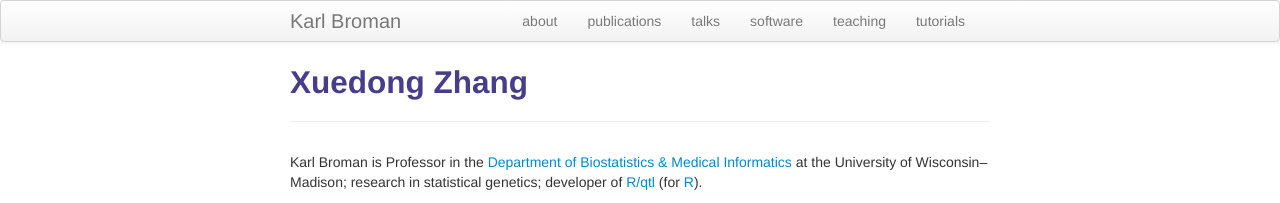
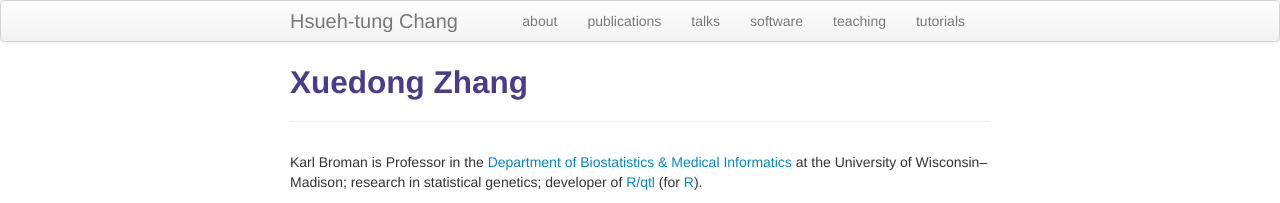
Before and after one commit to hsuehtchang/hsuehtchang.github.io, a Jekyll site: the page built from index.md, in a window 1280 px wide. Shown: the top 203 px of the page. Built offline with Jekyll 4.4.1, drawn with Linux system fonts in a browser that asks for light colours.

Commit message:
Update _config.yml

```diff
--- a/_config.yml
+++ b/_config.yml
@@ -8,15 +8,15 @@ highlighter: rouge
 # Themes are encouraged to use these universal variables
 # so be sure to set them if your theme uses them.
 #
-title : Karl Broman
+title : Hsueh-tung Chang
 author :
-  name : Karl Broman
-  email : kbroman@gmail.com
-  github : kbroman
-  twitter : kwbroman
+  name : Hsueh-tung Chang
+  email : htchang@smail.nju.edu.cn
+  github : nkburridge
+  twitter : nil
   feedburner : nil
 
-production_url : https://kbroman.github.io
+production_url : https://nkburridge.github.io
 
 # Tell Github to use the kramdown markdown interpreter
 # (see https://help.github.com/articles/migrating-your-pages-site-from-maruku)
```
